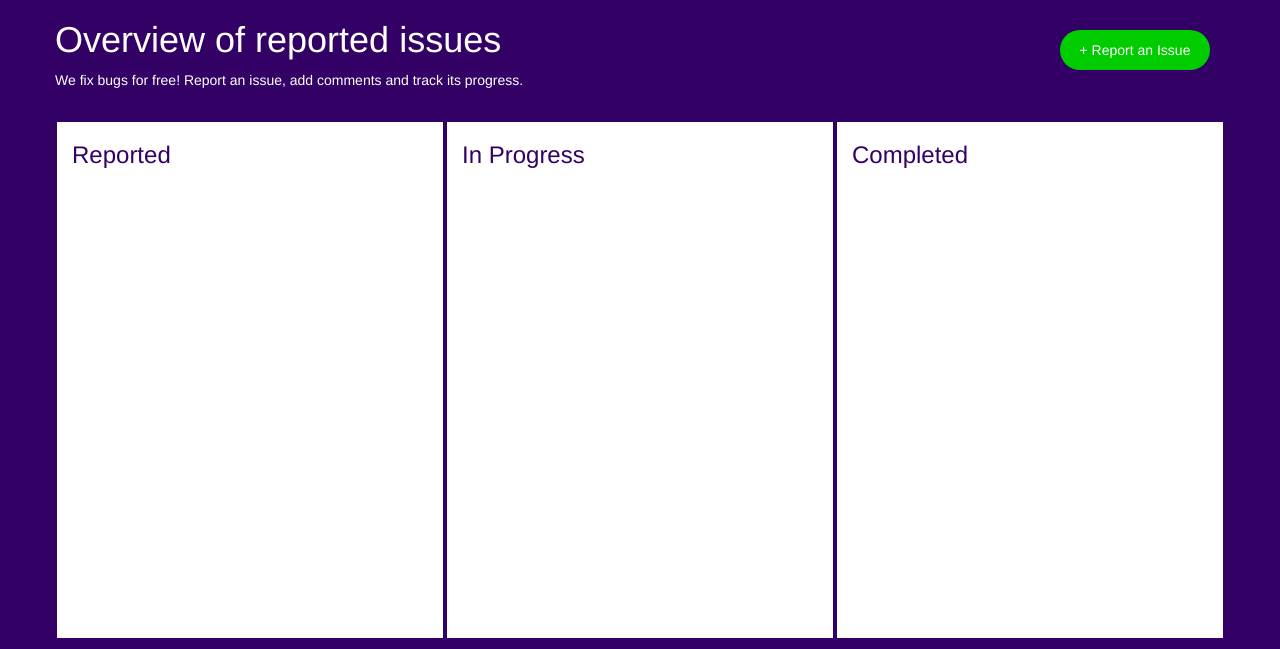
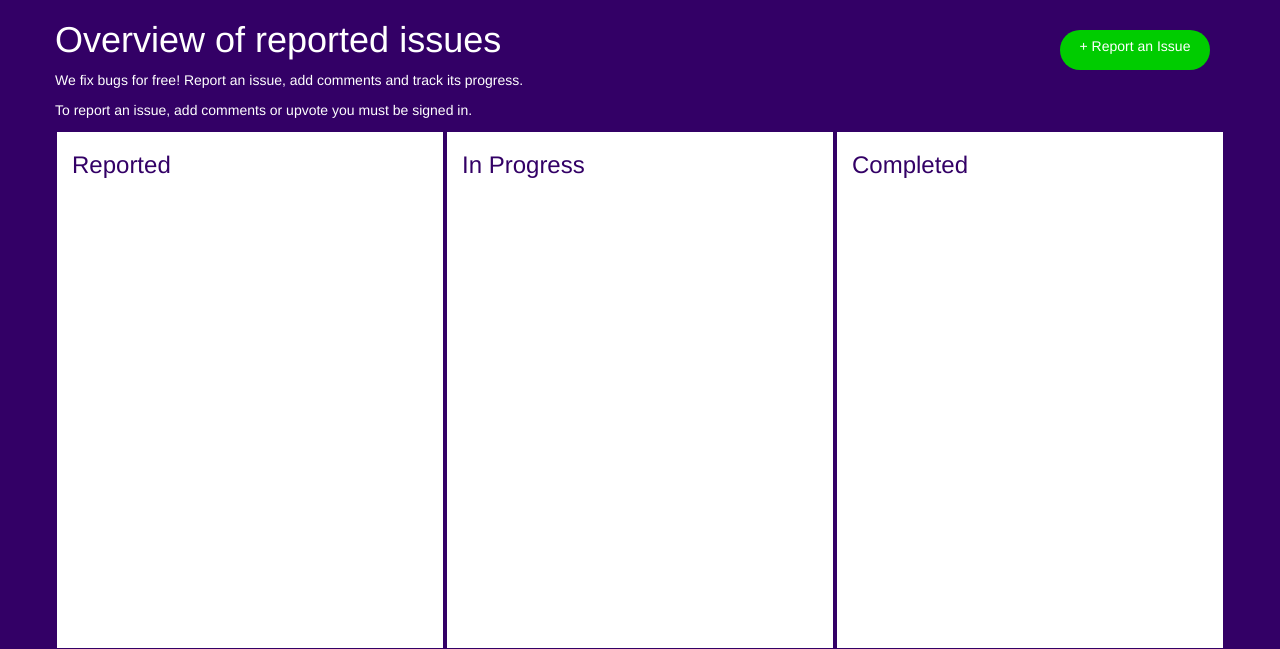
Before and after one commit to kmaaallen/unicorn-attractor-milestone, a Django app: page /issues/ in a window 1280 px wide. Shown: the part 50-699 px from the top of the page. Run offline with Django 3.2, Linux system fonts and the light colour scheme; the visitor is signed in with stand-in values (Sample User, id 1); data that the repository does not hold is empty; some libraries are stand-ins or nearby versions.

Commit message:
dynamic buttons on issue overview depending on if user logged in

```diff
--- a/Notes.txt
+++ b/Notes.txt
@@ -90,3 +90,4 @@ working on stripe subscription:
 - creating a 'subscribers' group
 - sharpening up home page - content needs to be dynamic depending on level of access for user.
 - added votes and comments to feature overview - only visible if user is part of subscriber group.
+- dynamic buttons on issue page depending on if user is signed in
--- a/issues/templates/issue_overview.html
+++ b/issues/templates/issue_overview.html
@@ -10,11 +10,14 @@
 		<div class="col-md-6 report-issue-header">
 			<h1>Overview of reported issues</h1>
 			<p>We fix bugs for free! Report an issue, add comments and track its progress.</p>
+            <p>To report an issue, add comments or upvote you must be signed in.</p>
 		</div>
 		<div class="col-md-6">
-			<button class="sign-up-btn report-issue-btn">
-        <a href="{% url 'report_issue' %}"> + Report an Issue</a>
-        </button>
+        {% if user.is_authenticated %}
+			<a href="{% url 'report_issue' %}" class="btn sign-up-btn report-issue-btn" role="button">+ Report an Issue</a>
+            {% else %}
+            <a href="{% url 'sign_in' %}" class="btn sign-up-btn report-issue-btn" role="button">Sign In</a>
+			{% endif %}
 		</div>
 	</div>
 	<div class="row">
```
